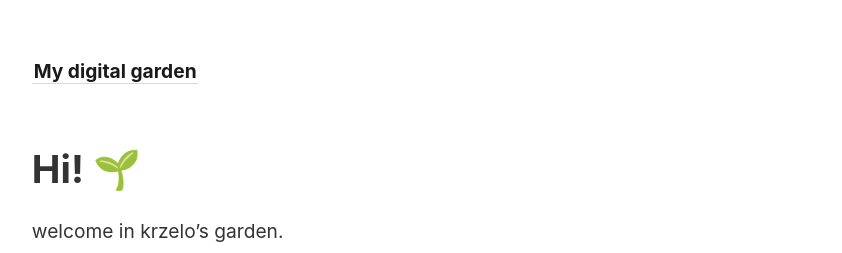
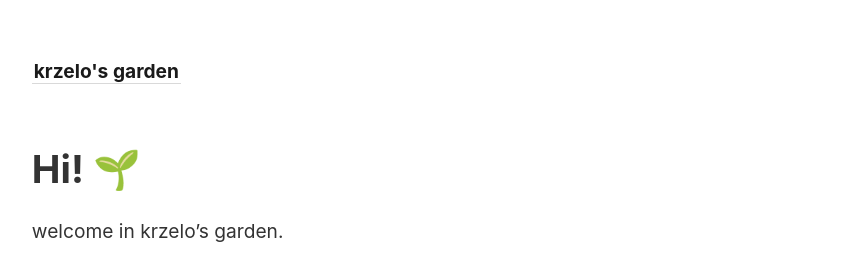
Before and after one commit to KKrzelowska/my-digital-garden, a Jekyll site: the page built from _pages/index.md, in a window 1280 px wide. Shown: the top 253 px of the page, without its empty margins (45-887 px from the left). Built offline with Jekyll 4.4.1, drawn with Linux system fonts in a browser that asks for light colours.

Commit message:
Update _config.yml

```diff
--- a/_config.yml
+++ b/_config.yml
@@ -1,4 +1,4 @@
-title:               My digital garden
+title:               "krzelo's garden"
 include:             ['_pages']
 exclude:             ['_includes/notes_graph.json']
 # You may need to change the base URL depending on your deploy configuration.
```
